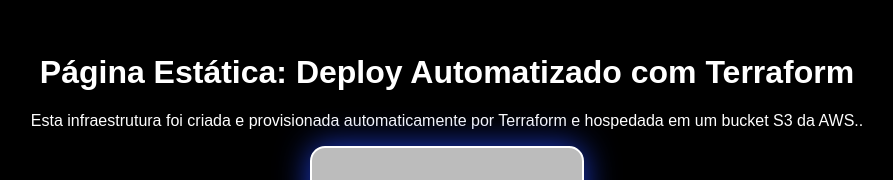
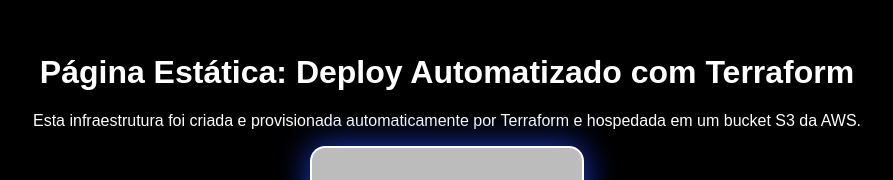
Before and after one commit to wbispolima/staticS3Bucket, a plain HTML site: page site/index.html in a window 1280 px wide. Shown: the part 130-310 px from the top of the page, without its empty margins (193-1086 px from the left). Drawn offline with Linux system fonts and the light colour scheme.

Commit message:
corrigido agora vai

```diff
--- a/site/index.html
+++ b/site/index.html
@@ -13,7 +13,7 @@
         <header>
             <h1>Página Estática: Deploy Automatizado com Terraform</h1>
             <p>Esta infraestrutura foi criada e provisionada automaticamente por Terraform e hospedada em um bucket S3
-                da AWS..</p>
+                da AWS.</p>
         </header>
         <div class="box">
             <img src="img/construction.gif" alt="Site em Construção">
```
Also changed, not shown: 1 other file.
